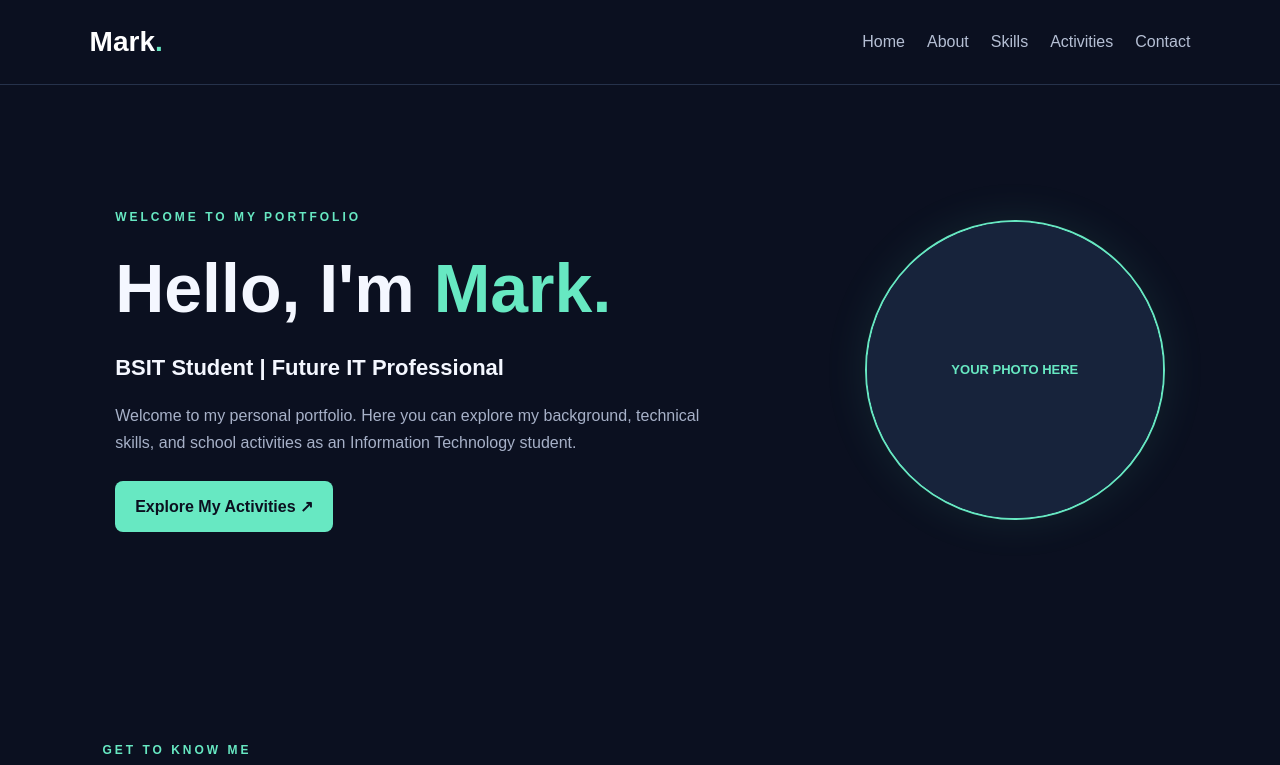
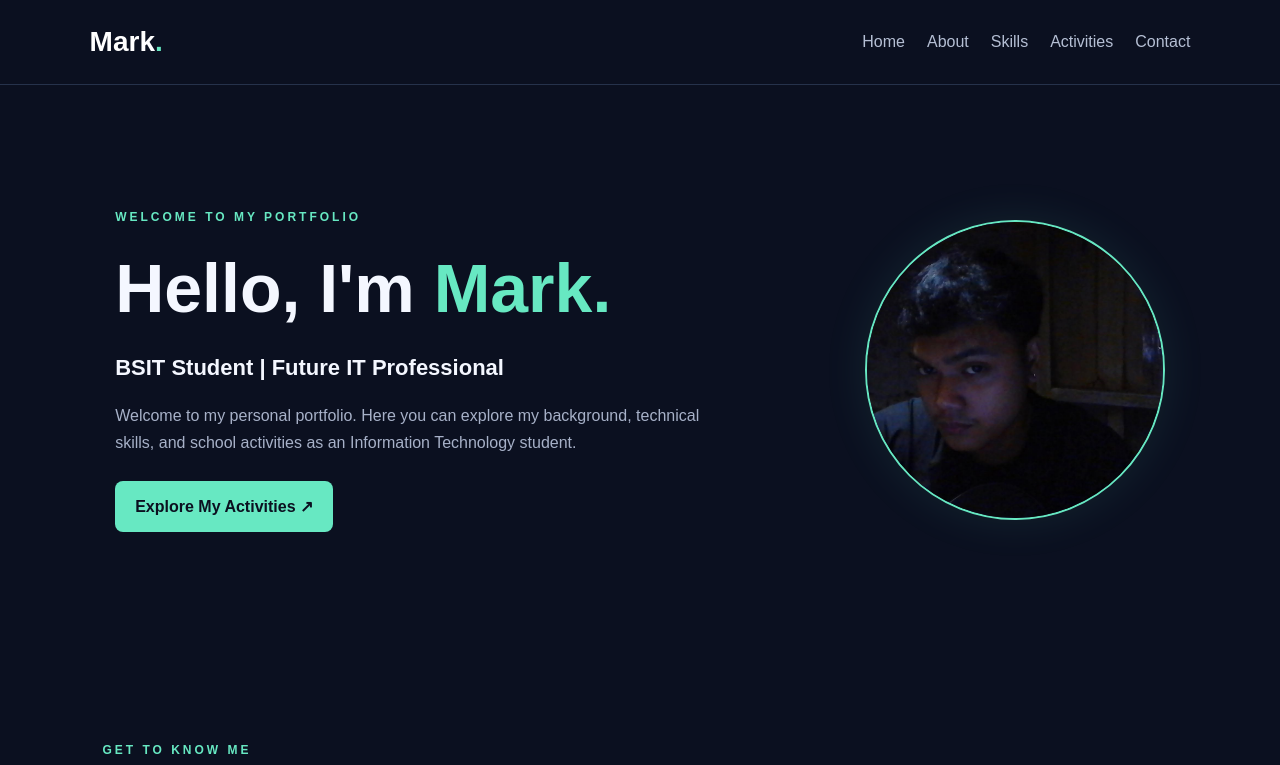
Before and after one commit to markdebug9999/ProjectFinal, a plain HTML site: page index.html in a window 1280 px wide. Shown: the top 765 px of the page. Drawn offline with Linux system fonts and the light colour scheme.

Commit message:
Update index.html

```diff
--- a/index.html
+++ b/index.html
@@ -38,7 +38,7 @@
 
   <div class="profile">
     <!-- INSERT YOUR PROFILE PHOTO HERE -->
-    <img src="profile.jpg"
+    <img src="profile - Copy.jpg"
          alt="My profile photo"
          onerror="this.style.display='none';this.nextElementSibling.style.display='grid'">
     <div class="photo-placeholder">YOUR PHOTO HERE</div>
```
